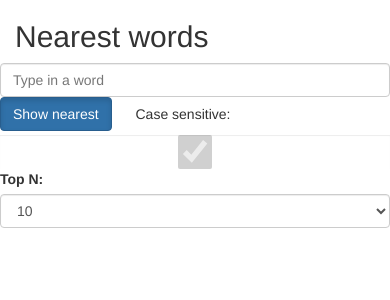
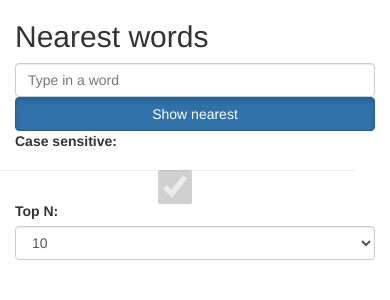
Before and after one commit to fginter/w2v_demo, a Flask app: page / in a window 390 px wide. Shown: the top 300 px of the page. Run offline with Flask 2, Linux system fonts and the light colour scheme; some libraries are stand-ins or nearby versions.

Commit message:
tweaks to make it work on mobile

```diff
--- a/templates/index_template.html
+++ b/templates/index_template.html
@@ -3,11 +3,9 @@
 
  <head>
      <meta charset="utf-8">
-     <meta http-equiv="X-UA-Compatible" content="IE=edge">
      <meta name="viewport" content="width=device-width, initial-scale=1">
      <meta name="description" content="">
      <meta name="author" content="">
-     <link rel="icon" href="../../favicon.ico">
 
      <title>Word embedding demo</title>
 
@@ -17,26 +15,26 @@
 
      <!-- Bootstrap core CSS -->
      <link href="{{ url_for('static', filename='css/bootstrap.min.css') }}" rel="stylesheet">
-
      <!-- Custom styles for this template -->
      <link href="{{ url_for('static', filename='css/w2vdemo.css') }}" rel="stylesheet">
-
      <script src="{{ url_for('static', filename='js/jquery-1.9.0.js') }}"> </script>
      <script src="{{ url_for('static', filename='js/w2vdemo.js') }}"> </script>
-
   </head>
 
  <body>
    <div class="container">
      <h2 class="form-wordinput-heading">Nearest words </h2>
-     <form class="form-inline row" role="form">
+     <form class="form-inline" role="form">
+         <input type="text" class="form-control" id="word" name="word" placeholder="Type in a word" autocorrect="off" autocapitalize="none"/>
+	 <button id="submitword" type="button" class="btn btn-default btn-primary active form-control" role="button">Show nearest</button>
+
 	 <div class="form-group">
-         <input type="text" class="form-control" id="word" name="word" placeholder="Type in a word"/>
-
-	 <button id="submitword" type="button" class="btn btn-default btn-primary active" role="button">Show nearest</button>
-
-	 <label for="case" class="checkbox-inline">Case sensitive:</label>
+	   <label>Case sensitive:</label>
+	   <div class="checkbox">
 	     <input type="checkbox" class="form-control" value="case-sensitive" id="case" name="case" checked disabled/>
+	   </div>
+	 </div>
+	 <div class="form-group">
 	   <label for="topn">Top N:</label>
 	   <select class="form-control" id="topn" name="topn">
 	     <option>5</option>
```
Lines whose indentation alone changed are shown as unchanged.
